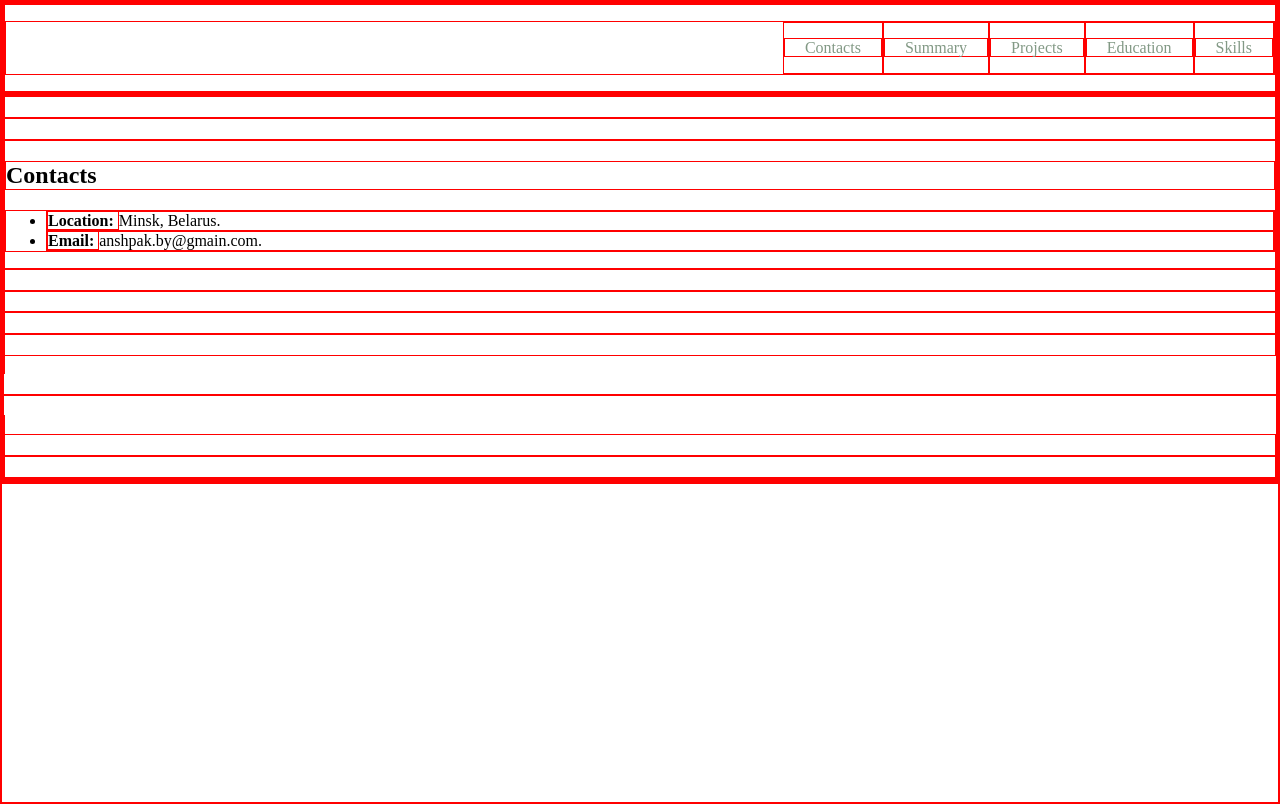
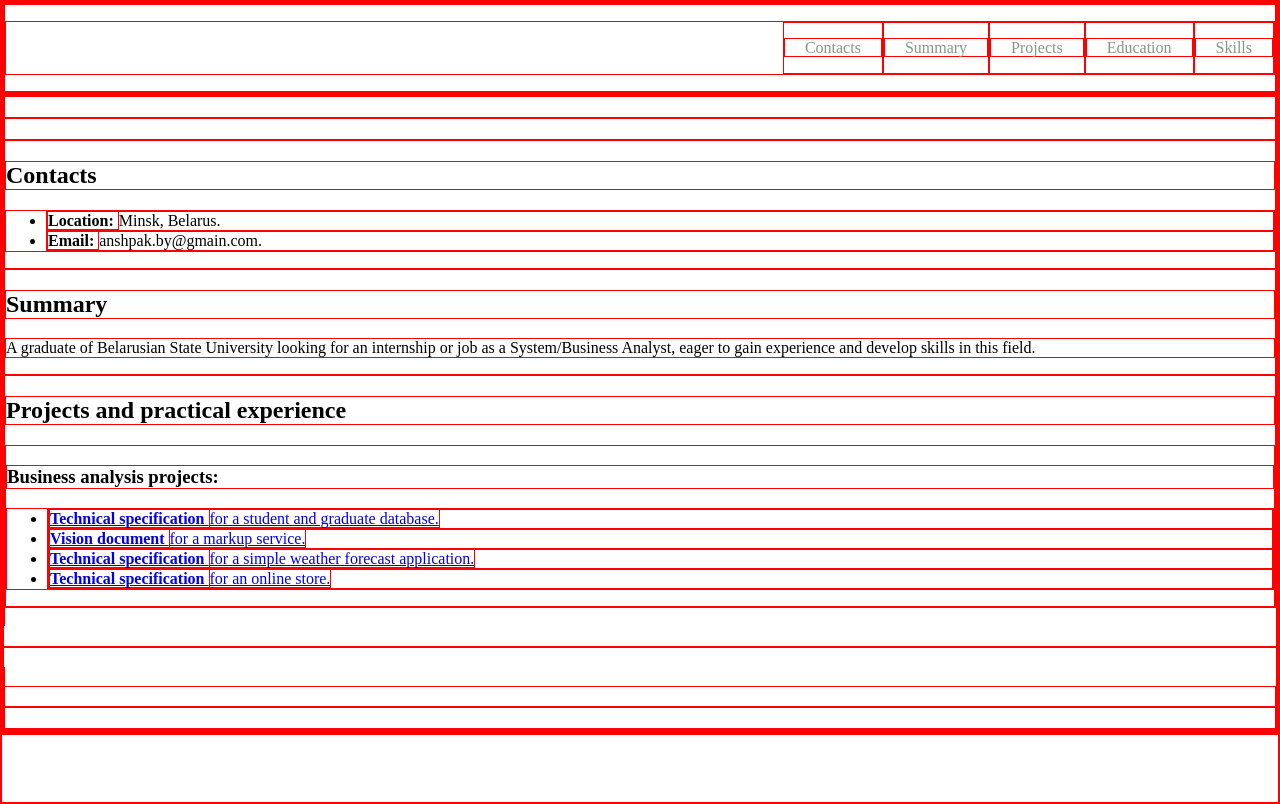
Before and after one commit to anshpak/rsschool-cv, a plain HTML site: page index.html in a window 1280 px wide. Drawn offline with Linux system fonts and the light colour scheme.

Commit message:
feat: add content for the Summary section, and subsection Business analysis projects to the Projects and practical experience section

```diff
--- a/index.html
+++ b/index.html
@@ -40,15 +40,42 @@
             <section class="section" id="contacts">
                 <h2 class="section-title">Contacts</h2>
                 <ul>
-                    <li><span class="bold-text">Location: </span>Minsk, Belarus.</li>
-                    <li><span class="bold-text">Email: </span>anshpak.by@gmain.com.</li>
+                    <li>
+                        <span class="bold-text">Location: </span>Minsk, Belarus.
+                    </li>
+                    <li>
+                        <span class="bold-text">Email: </span>anshpak.by@gmain.com.
+                    </li>
                 </ul>
             </section>
             <section class="section" id="summary">
-                <h2 class="section-title"></h2>
+                <h2 class="section-title">Summary</h2>
+                <p>A graduate of Belarusian State University looking for an internship or job as
+                    a System/Business Analyst, eager to gain experience and develop skills in this field.</p>
             </section>
             <section class="sections" id="projects">
-                <h2 class="section-title"></h2>
+                <h2 class="section-title">Projects and practical experience</h2>
+                <section class="section">
+                    <h3 class="seciton-title">Business analysis projects:</h3>
+                    <ul>
+                        <li>
+                            <a href="https://docs.google.com/document/d/1en4ufpb9kvEFiWf3rLXoE0hNzYvcfvVqRUUVa8-Ywfg/edit?usp=sharing" >
+                                <span class="bold-text">Technical specification </span>for a student and graduate database.</a>
+                        </li>
+                        <li>
+                            <a href="https://docs.google.com/document/d/1CKJ3wNTK9UFy2Sd_aFtNkQXO5LZyYds_/edit?usp=sharing&ouid=110451842371351454629&rtpof=true&sd=true" >
+                                <span class="bold-text">Vision document </span>for a markup service.</a>
+                        </li>
+                        <li>
+                            <a href="https://docs.google.com/document/d/1b78I2VyKLbGsWJp2StKpXXBRzCcWfJlt4F1EXu1lb9U/edit?usp=sharing" >
+                                <span class="bold-text">Technical specification </span>for a simple weather forecast application.</a>
+                        </li>
+                        <li>
+                            <a href="https://docs.google.com/document/d/1nXGDZ6tfRu02bMiipUX_EPoaCDw1juYjUOk-T7bSVjc/edit?usp=sharing" >
+                                <span class="bold-text">Technical specification </span>for an online store.</a>
+                        </li>
+                    </ul>
+                </section>
             </section>
             <sections class="section" id="education">
                 <h2 class="section-title"></h2>
```
